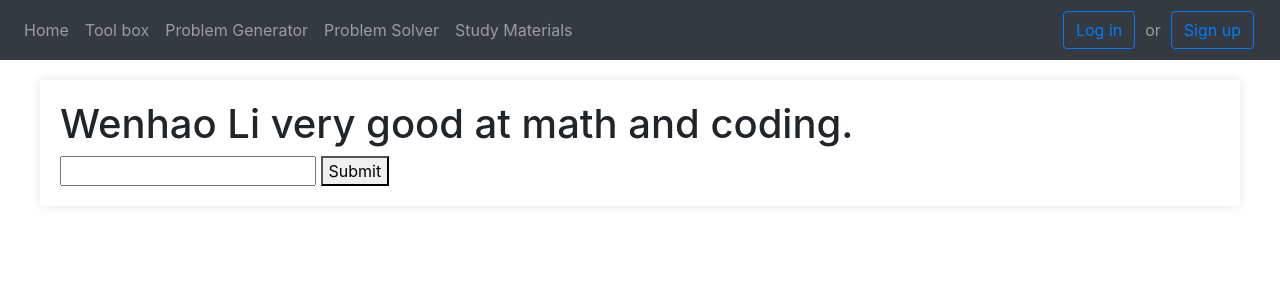
After one commit to FarmerJohnsBessie/ACSL_Guide, a Django app: page /study-materials/demo/ in a window 1280 px wide. The commit adds this page. Shown: the top 300 px of the page. Run offline with Django 4.2, Linux system fonts and the light colour scheme; some libraries are stand-ins or nearby versions.

Commit message:
added study material page

```diff
--- /dev/null
+++ b/number_system/static/js/study_materials/handle_question_submit.js
@@ -0,0 +1,24 @@
+let submit_button = document.getElementById("submit");
+submit_button.addEventListener("click", function () {
+    let answer = document.getElementById("text").value;
+    console.log(answer);
+
+    fetch('/check-answer/demo/', {
+        method: 'POST',
+        headers: {
+            'Content-Type': 'application/json',
+            'X-CSRFToken': csrftoken, // Include the CSRF token in the request headers
+        },
+        body: JSON.stringify({'user_answer': answer})
+    })
+    .then(response => response.json())
+    .then(responseData => {
+        let result = responseData.answer;
+        console.log(result);
+    })
+    .catch(error => {
+        console.error('Error:', error);
+        // Handle any errors
+
+    });
+});
--- a/number_system/urls.py
+++ b/number_system/urls.py
@@ -1,6 +1,6 @@
 from django.urls import path
 from number_system.view import user_views, admin_views, toolbox_views, question_generator_views, extra_views, \
-    problem_solver_views
+    problem_solver_views, study_materials_views
 from django.contrib.auth.views import PasswordResetDoneView, PasswordResetConfirmView, PasswordResetCompleteView
 
 urlpatterns = [
@@ -47,5 +47,9 @@ urlpatterns = [
     path('reset/done/', PasswordResetCompleteView.as_view(), name='password_reset_complete'),
     path('logout/', user_views.logout_user, name='logout'),
 
+    # =============== Study Materials ===============
+    path('study-materials/', study_materials_views.study_materials, name='study_materials'),
+    path('study-materials/<str:topic>/', study_materials_views.study_materials_topic, name='study_materials_topic'),
+    path('check-answer/<str:topic>/', study_materials_views.check_answer, name='check_answer'),
 # some changes in the branch
 ]
--- /dev/null
+++ b/number_system/view/study_materials_views.py
@@ -0,0 +1,22 @@
+from django.shortcuts import render
+from django.http import JsonResponse
+import json
+
+
+def study_materials(request):
+    return render(request, 'pages/study_materials.html')
+
+def study_materials_topic(request, topic):
+    return render(request, f'pages/study_materials/{topic}.html')
+
+def check_answer(request, topic):
+    data = json.loads(request.body)
+    answer = data['user_answer']
+    print(answer)
+    if topic == 'demo':
+        if answer == 'wenhao':
+            return JsonResponse({'answer': 'Impressive'})
+        elif answer == 'clement':
+            return JsonResponse({'answer': 'Better than wenhao'})
+    else:
+        return JsonResponse({'answer': 'Wrong Answer'})
--- a/templates/base.html
+++ b/templates/base.html
@@ -50,6 +50,9 @@
                 </li>
                 <li class="nav-item">
                     <a class="nav-link" href="{% url 'problem_solver' %}">Problem Solver</a>
+                </li>
+                <li class="nav-item">
+                    <a class="nav-link" href="{% url 'study_materials' %}">Study Materials</a>
                 </li>
                 {% if request.user.is_staff %}
                     <li class="nav-item">
--- /dev/null
+++ b/templates/pages/study_materials/demo.html
@@ -0,0 +1,14 @@
+{% extends "base.html" %}
+{% load static %}
+
+{% block title %}Home - ACSL Toolkit{% endblock %}
+
+{% block content %}
+    <h1>Wenhao Li very good at math and coding.</h1>
+    <input id="text"></input>
+    <button id="submit">Submit</button>
+{% endblock %}
+
+{% block script %}
+    <script src="{% static 'js/study_materials/handle_question_submit.js' %}"></script>
+{% endblock script %}
```
Also changed, not shown: templates/pages/study_materials.html (added, +11 -0 lines).
